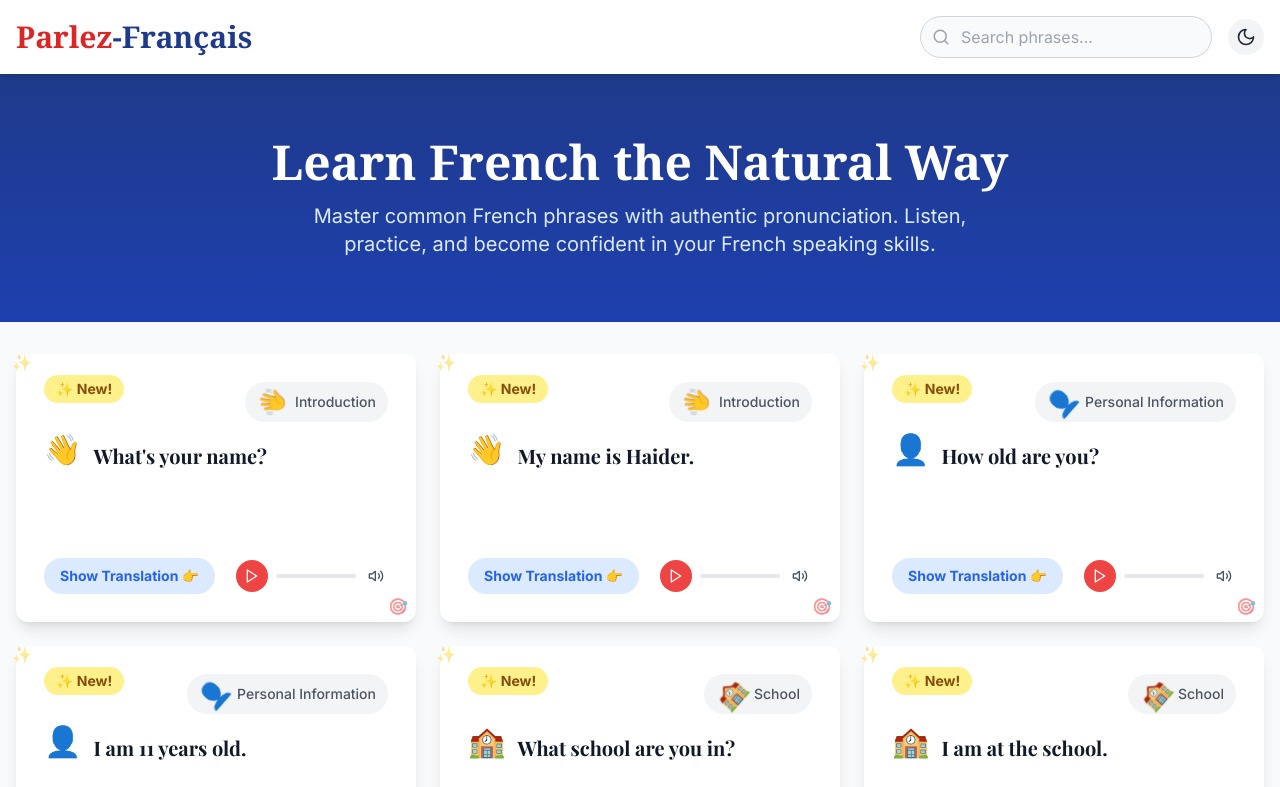
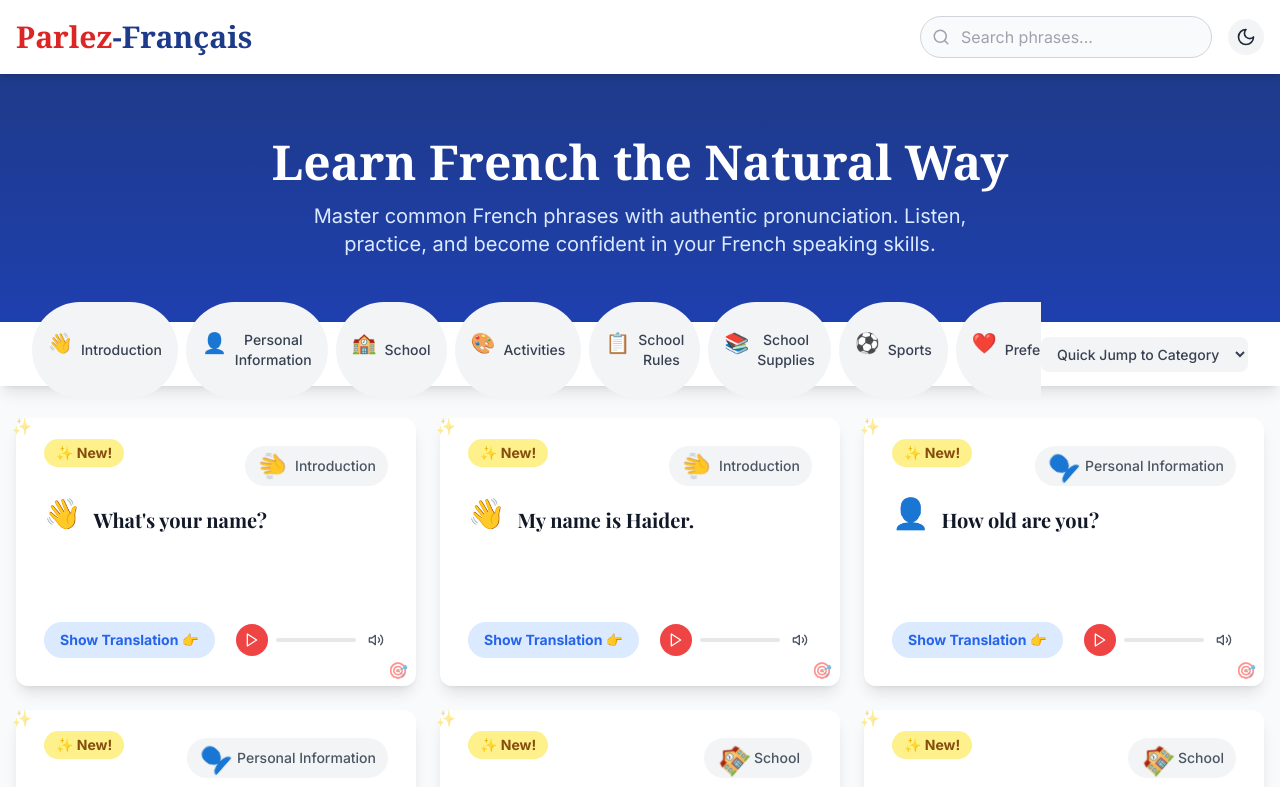
Before and after one commit to WissalNyati/LearnWithBabcia, a React (Vite) app: page / in a window 1280 px wide. Shown: the top 787 px of the page. Built offline with nearby package versions, Linux system fonts and the light colour scheme.

Commit message:
Add category navigation system with sticky header and mobile support

```diff
--- a/src/App.tsx
+++ b/src/App.tsx
@@ -3,10 +3,15 @@ import Header from './components/Header';
 import PhrasesContainer from './components/PhrasesContainer';
 import Footer from './components/Footer';
 import { phrases, categories } from './data/phrases';
+import PhraseCard from './components/PhraseCard';
+import CategoryNav from './components/CategoryNav';
 
 function App() {
   const [darkMode, setDarkMode] = useState(false);
   const [searchQuery, setSearchQuery] = useState('');
+  const [currentlyPlaying, setCurrentlyPlaying] = useState<string | null>(null);
+  const [selectedCategory, setSelectedCategory] = useState<string>('');
+  const [seenPhrases, setSeenPhrases] = useState<Set<string>>(new Set());
 
   // Check for user's preferred color scheme
   useEffect(() => {
@@ -33,6 +38,19 @@ function App() {
     setSearchQuery(query);
   };
 
+  const handlePlayPause = (id: string) => {
+    if (currentlyPlaying === id) {
+      setCurrentlyPlaying(null);
+    } else {
+      setCurrentlyPlaying(id);
+      setSeenPhrases(prev => new Set([...prev, id]));
+    }
+  };
+
+  const filteredPhrases = selectedCategory
+    ? phrases.filter(phrase => phrase.category === selectedCategory)
+    : phrases;
+
   return (
     <div className="min-h-screen bg-gray-50 dark:bg-gray-900 text-gray-900 dark:text-gray-100 transition-colors duration-300">
       <Header
@@ -54,8 +72,14 @@ function App() {
           </div>
         </section>
 
+        <CategoryNav
+          categories={categories}
+          selectedCategory={selectedCategory}
+          onSelectCategory={setSelectedCategory}
+        />
+
         <PhrasesContainer
-          phrases={phrases}
+          phrases={filteredPhrases}
           categories={categories}
           searchQuery={searchQuery}
         />
--- /dev/null
+++ b/src/components/CategoryNav.tsx
@@ -0,0 +1,119 @@
+import React, { useState } from 'react';
+
+interface CategoryNavProps {
+  categories: string[];
+  onSelectCategory: (category: string) => void;
+  selectedCategory: string;
+}
+
+const CategoryNav: React.FC<CategoryNavProps> = ({
+  categories,
+  onSelectCategory,
+  selectedCategory
+}) => {
+  const [isExpanded, setIsExpanded] = useState(false);
+
+  const getCategoryEmoji = (category: string) => {
+    const emojiMap: { [key: string]: string } = {
+      'Introduction': '👋',
+      'Personal Information': '👤',
+      'School': '🏫',
+      'Activities': '🎨',
+      'School Rules': '📋',
+      'School Supplies': '📚',
+      'Sports': '⚽',
+      'Preferences': '❤️',
+      'Study': '📝',
+      'Holidays': '✈️',
+      'Personal Description': '👀',
+      'Family': '👨‍👩‍👧‍👦',
+      'Days of the Week': '📅',
+      'Months': '📆',
+      'Seasons': '🌤️'
+    };
+    return emojiMap[category] || '📝';
+  };
+
+  return (
+    <div className="sticky top-0 z-50 bg-white dark:bg-gray-800 shadow-lg">
+      <div className="max-w-7xl mx-auto px-4 sm:px-6 lg:px-8">
+        <div className="flex items-center justify-between h-16">
+          {/* Mobile menu button */}
+          <button
+            onClick={() => setIsExpanded(!isExpanded)}
+            className="md:hidden p-2 rounded-md text-gray-600 dark:text-gray-300 hover:text-gray-900 dark:hover:text-white focus:outline-none"
+          >
+            <span className="text-2xl">☰</span>
+          </button>
+
+          {/* Desktop category navigation */}
+          <div className="hidden md:flex space-x-2 overflow-x-auto pb-2">
+            {categories.map((category) => (
+              <button
+                key={category}
+                onClick={() => onSelectCategory(category)}
+                className={`
+                  flex items-center space-x-2 px-4 py-2 rounded-full text-sm font-medium
+                  transition-all duration-200 transform hover:scale-105
+                  ${selectedCategory === category
+                    ? 'bg-blue-500 text-white shadow-lg'
+                    : 'bg-gray-100 dark:bg-gray-700 text-gray-700 dark:text-gray-300 hover:bg-gray-200 dark:hover:bg-gray-600'
+                  }
+                `}
+              >
+                <span className="text-xl animate-bounce-slow">{getCategoryEmoji(category)}</span>
+                <span>{category}</span>
+              </button>
+            ))}
+          </div>
+
+          {/* Quick jump dropdown */}
+          <div className="hidden md:block">
+            <select
+              value={selectedCategory}
+              onChange={(e) => onSelectCategory(e.target.value)}
+              className="bg-gray-100 dark:bg-gray-700 text-gray-700 dark:text-gray-300 rounded-lg px-3 py-2 text-sm font-medium focus:outline-none focus:ring-2 focus:ring-blue-500"
+            >
+              <option value="">Quick Jump to Category</option>
+              {categories.map((category) => (
+                <option key={category} value={category}>
+                  {getCategoryEmoji(category)} {category}
+                </option>
+              ))}
+            </select>
+          </div>
+        </div>
+
+        {/* Mobile category navigation */}
+        {isExpanded && (
+          <div className="md:hidden">
+            <div className="px-2 pt-2 pb-3 space-y-1">
+              {categories.map((category) => (
+                <button
+                  key={category}
+                  onClick={() => {
+                    onSelectCategory(category);
+                    setIsExpanded(false);
+                  }}
+                  className={`
+                    w-full flex items-center space-x-2 px-4 py-2 rounded-lg text-sm font-medium
+                    transition-all duration-200
+                    ${selectedCategory === category
+                      ? 'bg-blue-500 text-white'
+                      : 'bg-gray-100 dark:bg-gray-700 text-gray-700 dark:text-gray-300 hover:bg-gray-200 dark:hover:bg-gray-600'
+                    }
+                  `}
+                >
+                  <span className="text-xl">{getCategoryEmoji(category)}</span>
+                  <span>{category}</span>
+                </button>
+              ))}
+            </div>
+          </div>
+        )}
+      </div>
+    </div>
+  );
+};
+
+export default CategoryNav;
```
